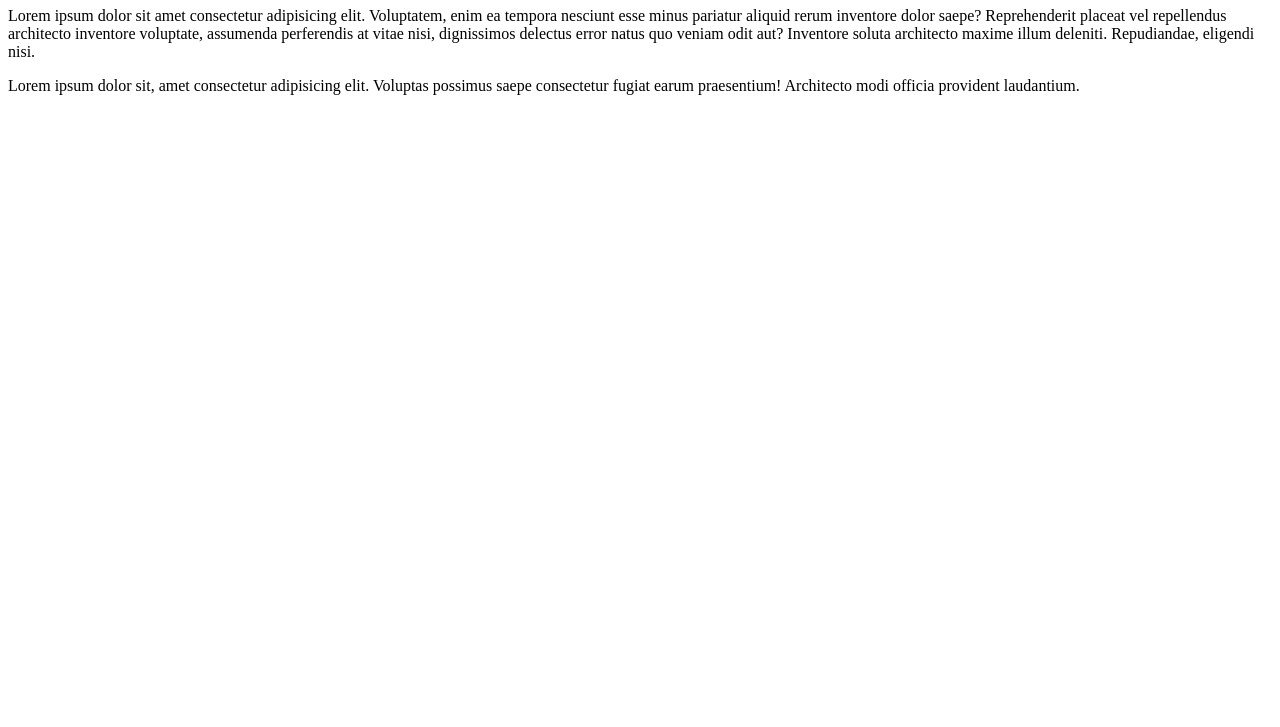
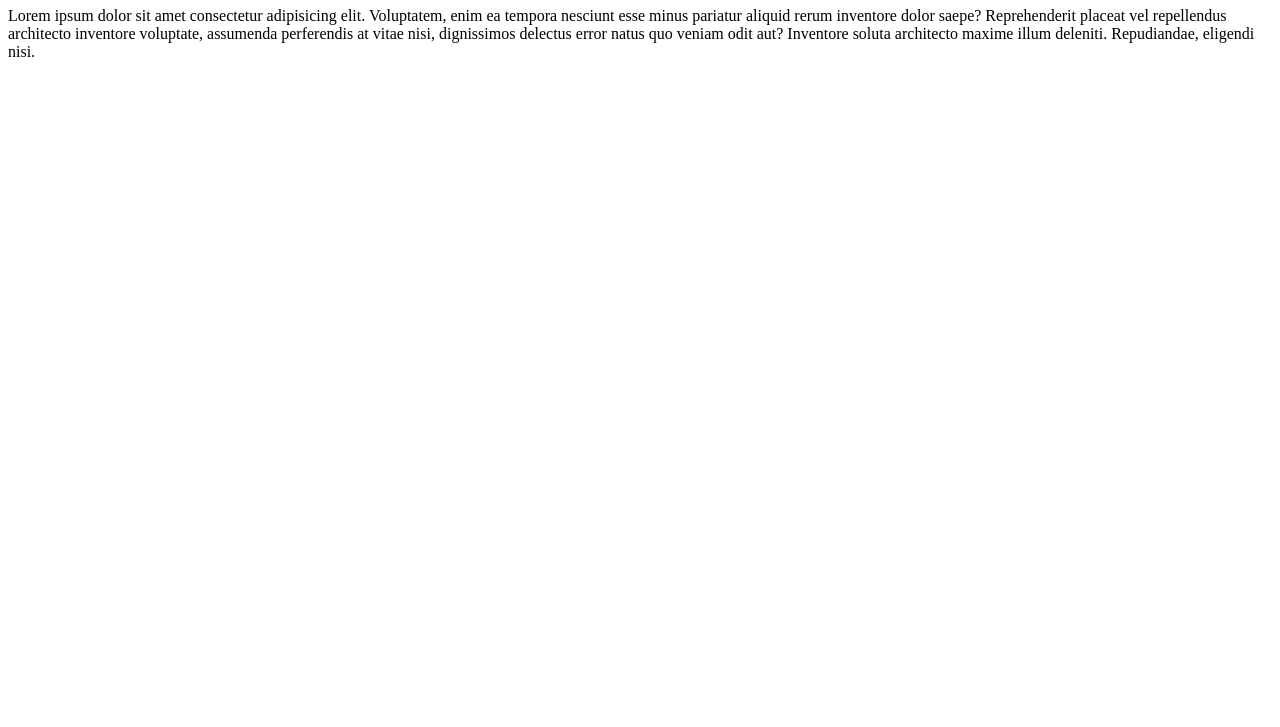
Before and after one commit to LeoCardenas123/CLASE-12-GITHUB-, a plain HTML site: page index.html in a window 1280 px wide. Shown: the part 73-800 px from the top of the page. Drawn offline with Linux system fonts and the light colour scheme.

Commit message:
lo deje como estaba

```diff
--- a/index.html
+++ b/index.html
@@ -10,8 +10,6 @@
     <p>
         Lorem ipsum dolor sit amet consectetur adipisicing elit. Voluptatem, enim ea tempora nesciunt esse minus pariatur aliquid rerum inventore dolor saepe? Reprehenderit placeat vel repellendus architecto inventore voluptate, assumenda perferendis at vitae nisi, dignissimos delectus error natus quo veniam odit aut? Inventore soluta architecto maxime illum deleniti. Repudiandae, eligendi nisi.
     </p>
-    <p>
-        Lorem ipsum dolor sit, amet consectetur adipisicing elit. Voluptas possimus saepe consectetur fugiat earum praesentium! Architecto modi officia provident laudantium.
-    </p>
+
 </body>
 </html>
```
